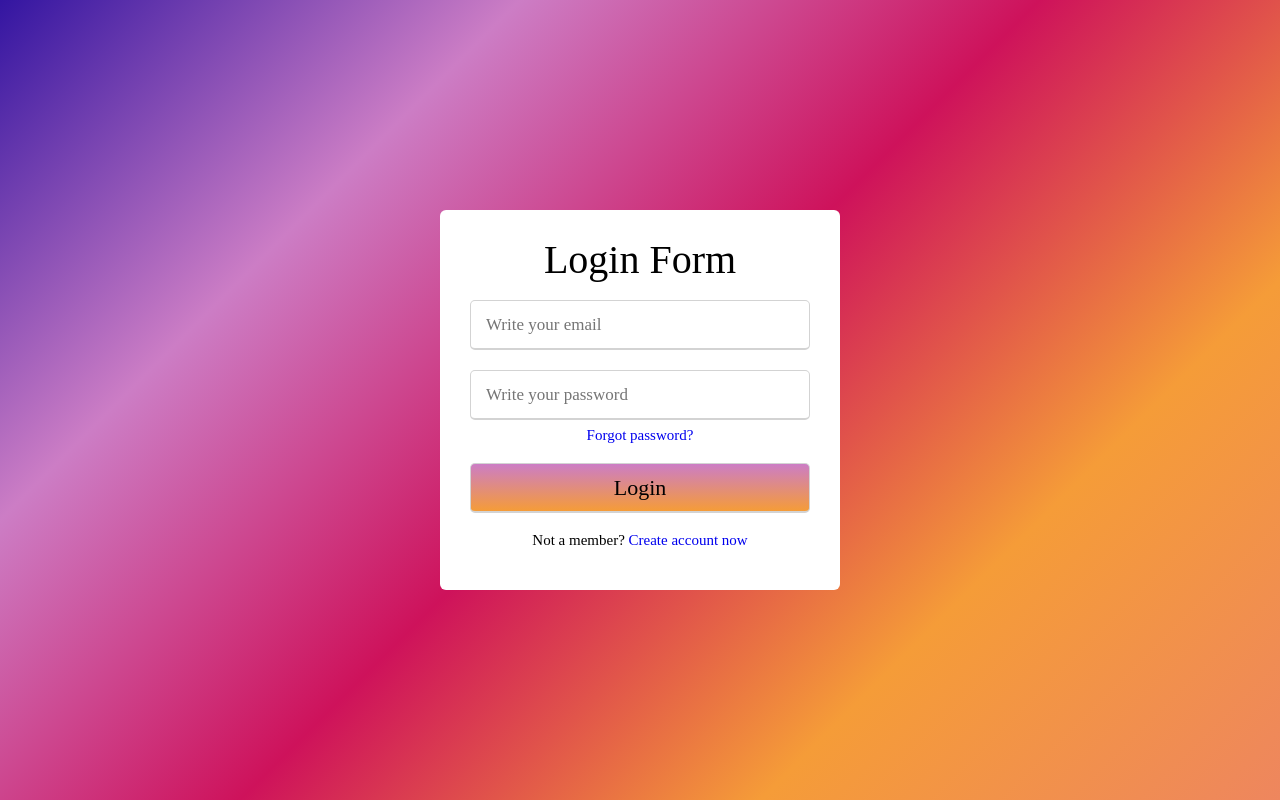
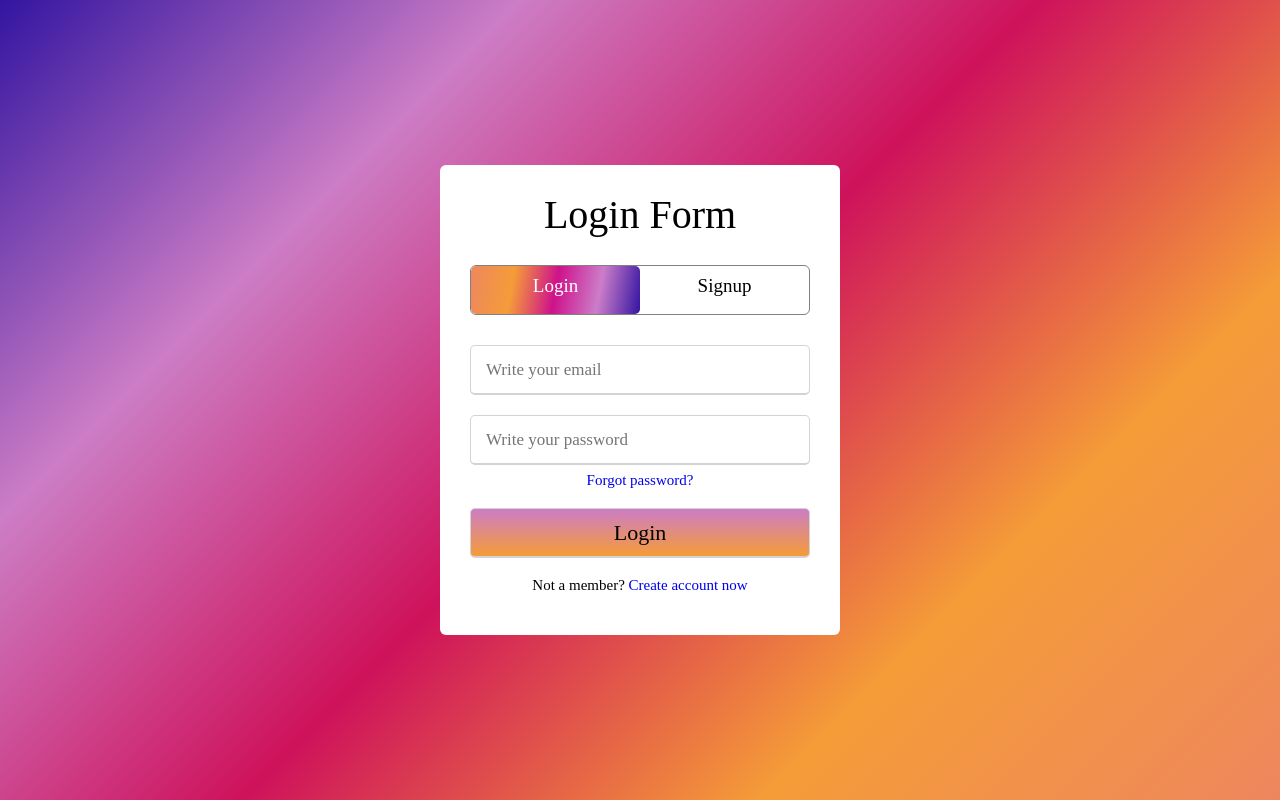
Before and after one commit to Vladyslavos/Login_form, a plain HTML site: page index.html in a window 1280 px wide. Drawn offline with Linux system fonts and the light colour scheme.

Commit message:
Update index.html

```diff
--- a/index.html
+++ b/index.html
@@ -14,7 +14,15 @@
 			<div class="title login">Login Form</div>
 			<div class="title sign up">Signup Form</div>
 		</div>
+
 		<div class="form-container">
+				<div class="slide-controls">
+					<input type="radio" name="slider" id="login" checked>
+					<input type="radio" name="slider" id="signup">
+					<label for="login" class="slide login">Login</label>
+					<label for="signup" class="slide signup">Signup</label>
+					<div class="slide-tab"></div>
+		        </div>
 			<div class="form-inner">
 			<form action="#" class="login">
 				<div class="field">
@@ -53,5 +61,6 @@
 		</div>
 	</div>
 
+	<script type="text/javascript" src="script.js"></script>
 </body>
 </html>
```
